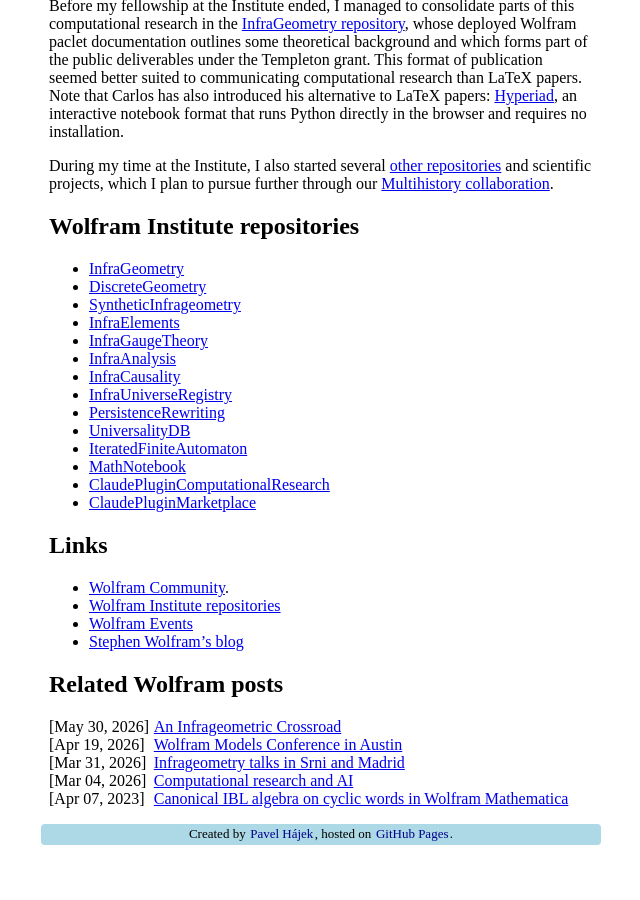
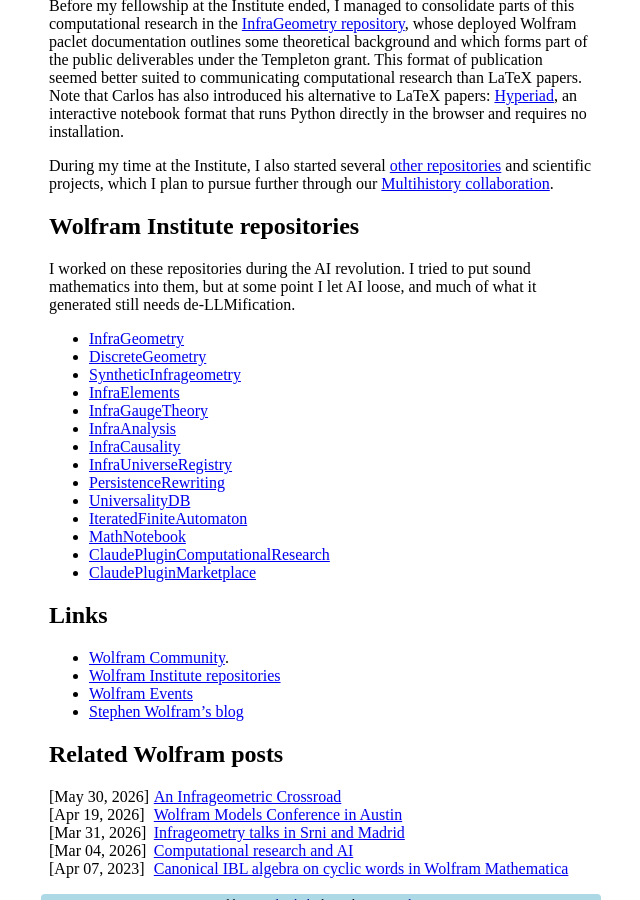
Before and after one commit to p135246/p135246.github.io, a Jekyll site: the page built from Math/_posts/2026-11-15-wolfram-involvement.md, in a window 1280 px wide and 900 px high, scrolled down 1369 px. Shown: the whole window, without its empty margins (319-959 px from the left). Built offline with Jekyll 4.4.1, drawn with Linux system fonts in a browser that asks for light colours; before the commit the page ends 2222 px from its top, so only the background shows below that.

Commit message:
Note AI use in the Wolfram Institute repositories

```diff
--- a/Math/_posts/2026-11-15-wolfram-involvement.md
+++ b/Math/_posts/2026-11-15-wolfram-involvement.md
@@ -35,6 +35,8 @@ During my time at the Institute, I also started several [other repositories](#my
 ## Wolfram Institute repositories
 {: #my-wolfram-institute-repositories }
 
+I worked on these repositories during the AI revolution. I tried to put sound mathematics into them, but at some point I let AI loose, and much of what it generated still needs de-LLMification.
+
 - [InfraGeometry](https://github.com/WolframInstitute/InfraGeometry)
 - [DiscreteGeometry](https://github.com/WolframInstitute/DiscreteGeometry)
 - [SyntheticInfrageometry](https://github.com/WolframInstitute/SyntheticInfrageometry)
```
